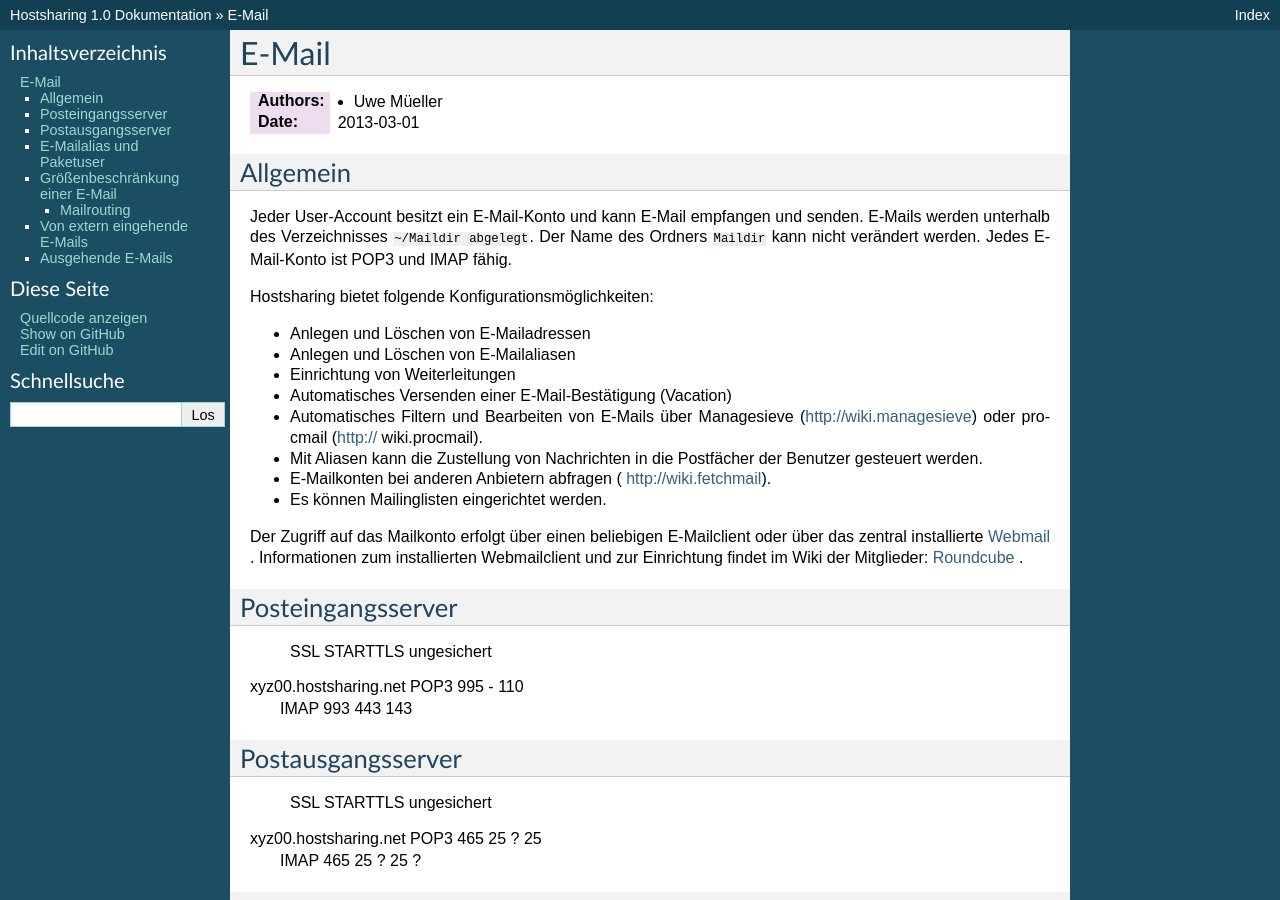
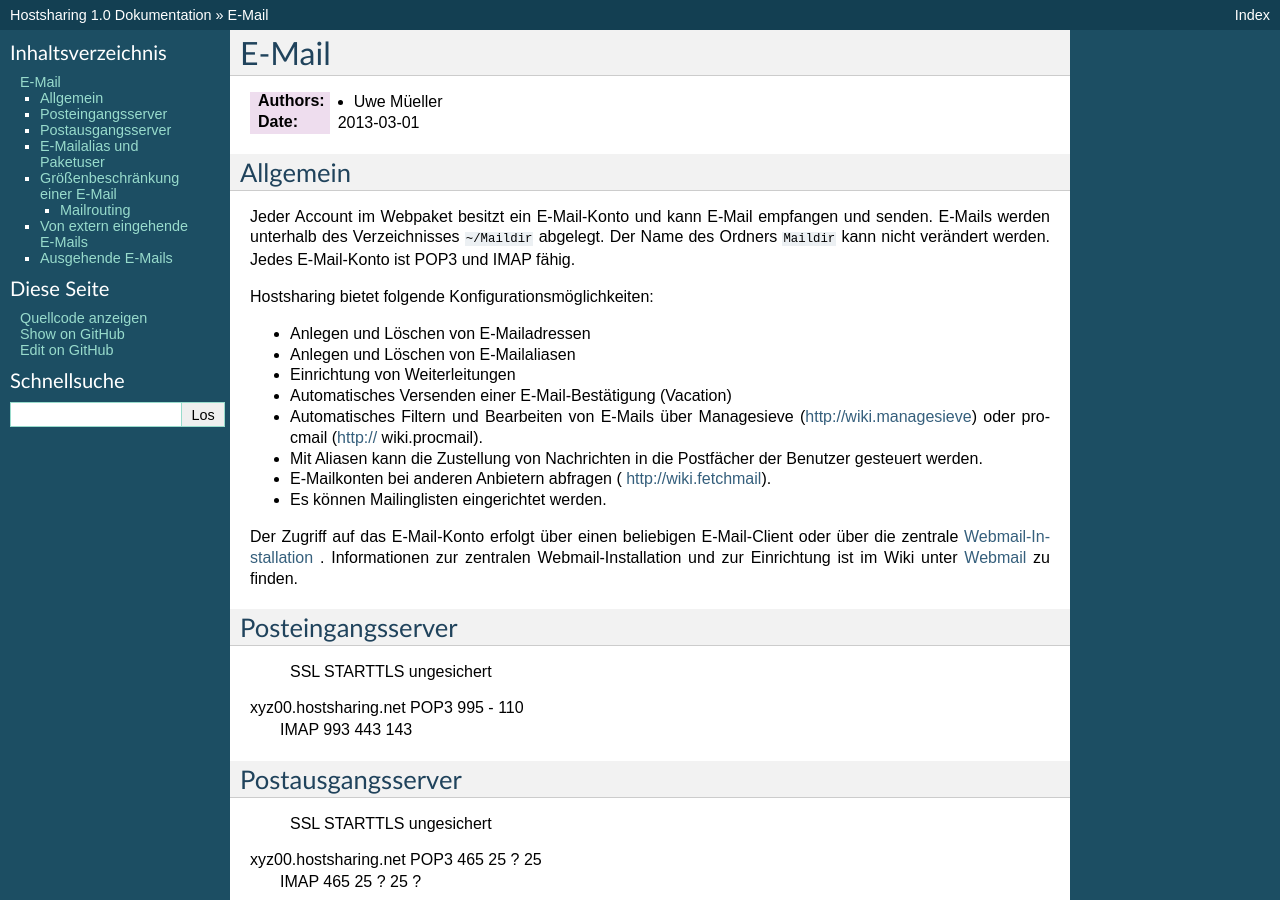
Before and after one commit to hostsharing/hs.docs.users, a Sphinx documentation site: the page built from source/email.rst, in a window 1280 px wide and 900 px high. Built offline with Sphinx 7.4.7, drawn with Linux system fonts in a browser that asks for light colours; pages that are not in the unit, such as notebooks, are missing from menus.

Commit message:
added test

```diff
--- a/source/email.rst
+++ b/source/email.rst
@@ -7,7 +7,7 @@ E-Mail
 
 Allgemein
 ---------
-Jeder User-Account besitzt ein E-Mail-Konto und kann E-Mail empfangen und senden. E-Mails werden unterhalb des Verzeichnisses ``~/Maildir abgelegt``. Der Name des Ordners ``Maildir`` kann nicht verändert werden.
+Jeder Account im Webpaket besitzt ein E-Mail-Konto und kann E-Mail empfangen und senden. E-Mails werden unterhalb des Verzeichnisses ``~/Maildir`` abgelegt. Der Name des Ordners ``Maildir`` kann nicht verändert werden.
 Jedes E-Mail-Konto ist POP3 und IMAP fähig.
 
 Hostsharing bietet folgende Konfigurationsmöglichkeiten:
@@ -22,8 +22,8 @@ Hostsharing bietet folgende Konfigurationsmöglichkeiten:
 - Es können Mailinglisten eingerichtet werden.
 
 
-Der Zugriff auf das Mailkonto erfolgt über einen beliebigen E-Mailclient oder über das zentral installierte `Webmail <http://webmail.hostsharing.net>`_ .
-Informationen zum installierten Webmailclient und zur Einrichtung findet im Wiki der Mitglieder: `Roundcube <https://wiki.hostsharing.net/index.php?title=Webmail>`_ .
+Der Zugriff auf das E-Mail-Konto erfolgt über einen beliebigen E-Mail-Client oder über die zentrale `Webmail-Installation <http://webmail.hostsharing.net>`_ .
+Informationen zur zentralen Webmail-Installation und zur Einrichtung ist im Wiki unter `Webmail <https://wiki.hostsharing.net/index.php?title=Webmail>`_ zu finden.
 
 Posteingangsserver
 ------------------
```
